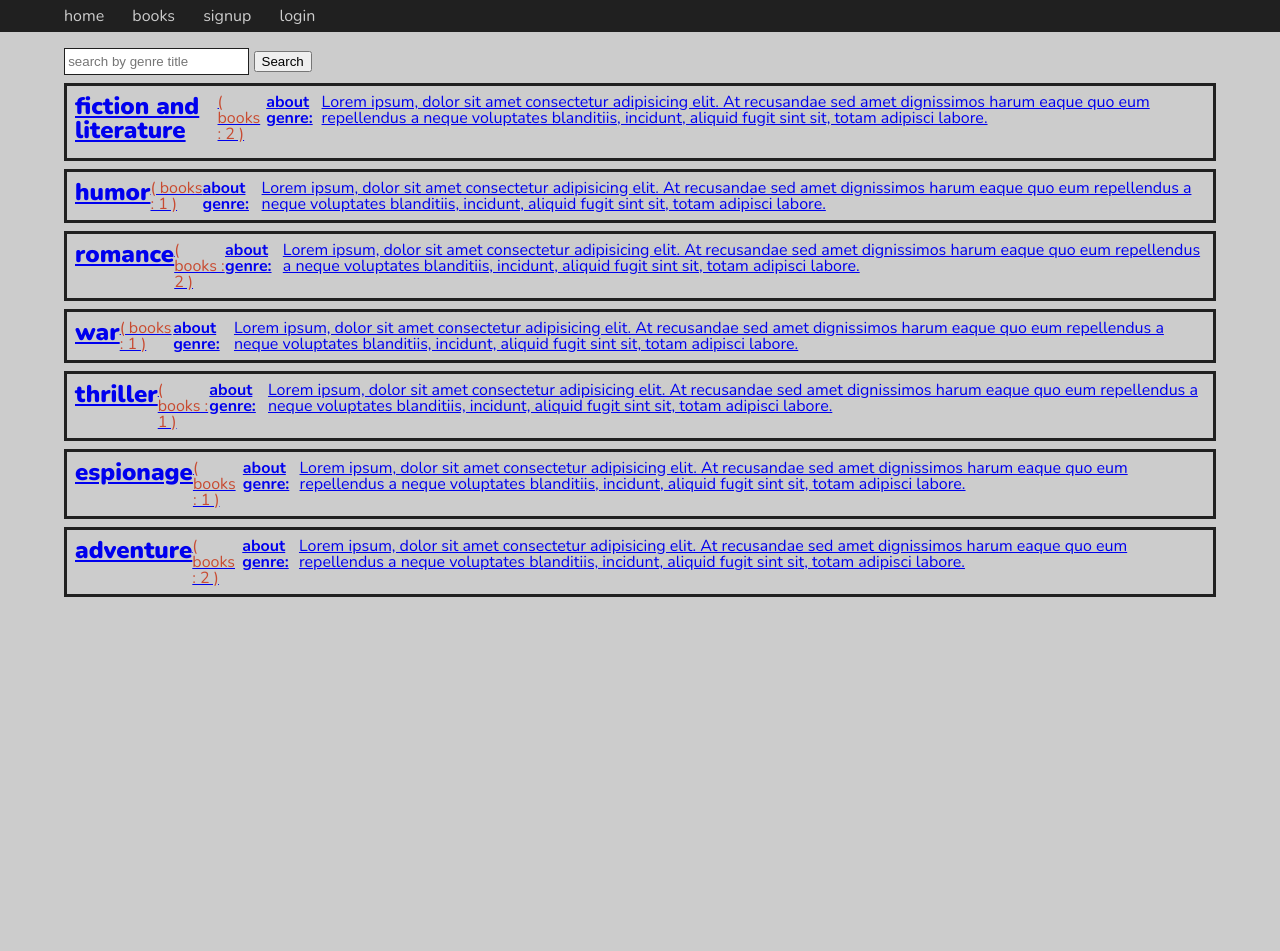
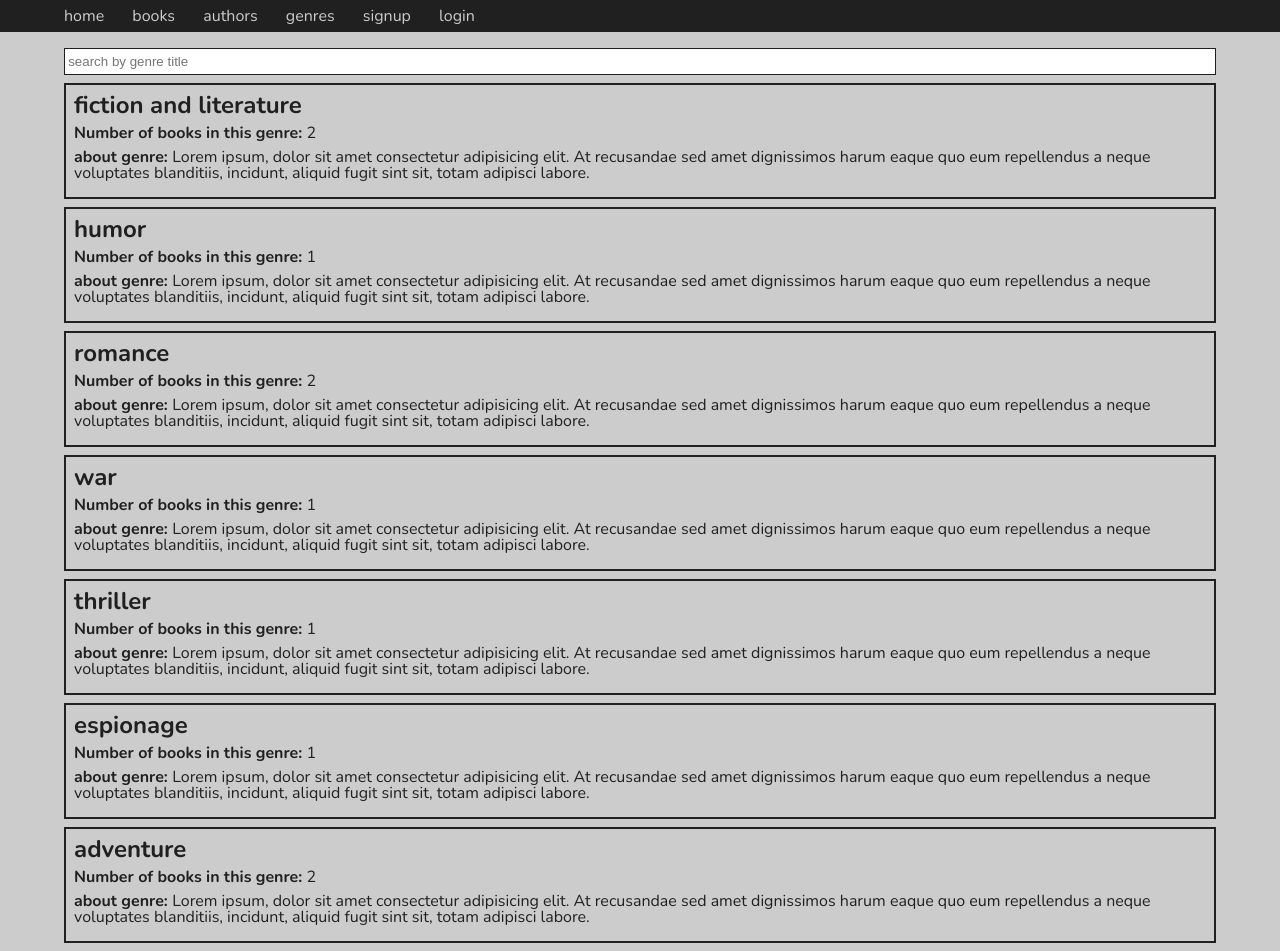
Before and after one commit to originull4/bookstore, a Django app: page /book/genres/ in a window 1280 px wide. Before the commit the page ends 597 px from the top, so only its background shows below. Run offline with Django 4.2, Linux system fonts and the light colour scheme; data comes from the database, SQL or seed files in the repository; both versions use the stored data as it was after the commit.

Commit message:
update authors and genres template

```diff
--- a/static/css/main.css
+++ b/static/css/main.css
@@ -79,7 +79,7 @@ main {
 
 .header {
     font-size: 1.5rem;
-    font-weight: 900;
+    font-weight: 700;
     margin-bottom: .5rem;
 }
 
@@ -126,11 +126,9 @@ input[type=text]:focus, input[type=password]:focus, input[type=file]:focus {
 }
 
 .box {
-    display: flex;
-    justify-content: space-between;
     margin-bottom: .5rem;
     padding: .5rem;
-    border: 3px solid var(--dark);
+    border: 2px solid var(--dark);
 
     -webkit-transition: 0.5s;
     transition: 0.5s;
--- a/templates/base.html
+++ b/templates/base.html
@@ -21,6 +21,8 @@
         <div class="wrapper">
             <a href="{% url 'home' %}">home</a>
             <a href="{% url 'book:books' %}">books</a>
+            <a href="{% url 'book:authors' %}">authors</a>
+            <a href="{% url 'book:genres' %}">genres</a>
 
             {% if user.is_authenticated %}
             <a href="{% url 'customer:cart' %}">cart</a>
--- a/templates/book/books.html
+++ b/templates/book/books.html
@@ -10,7 +10,7 @@
 
 {% for book in books %}
 <a href="{% url 'book:book_detail' book.slug %}" style="text-decoration: none; color: var(--dark);">
-    <div class="box">
+    <div class="box" style="display: flex; justify-content: space-between;">
         <div>
             <div style="margin-bottom: .5rem;">
                 <span class="title">title: </span>
--- a/templates/book/genres.html
+++ b/templates/book/genres.html
@@ -3,27 +3,34 @@
 {% block title %}genres list{% endblock title %}
 
 {% block content %}
-<form action="{% url 'book:genre_list' %}" method="get">
-    <div class="genre_search_form" style="margin-bottom: .5rem;">
-        <input type="text" name="genre_title" placeholder="search by genre title" autofocus>
-        <button type="submit">Search</button>
-    </div>
+
+<form action="{% url 'book:genres' %}" method="get" style="margin-bottom: .5rem;">
+    <input type="text" name="genre_title" placeholder="search by genre title" autofocus style="width: 100%;">
 </form>
 
 {% for genre in genres %}
-<a href="{% url 'book:genre_books' genre.slug %}" class="box-link">
+<a href="{% url 'book:genre_books' genre.slug %}" style="text-decoration: none; color: var(--dark);">
     <div class="box">
+        <div style="margin-bottom: .5rem;">
             <span class="header">{{ genre.title }}</span>
-        <span style="color: var(--red);"> ( books : {{ genre.books.count }} )</span><br>
+        </div>
 
+        <div style="margin-bottom: .5rem;">
+            <span class="title">Number of books in this genre: </span>
+            <span>{{ genre.books.count }}</span>
+        </div>
+
+        <div style="margin-bottom: .5rem;">
             <span class="title">about genre: </span>
             {% if genre.description %}
-        <span>{{ genre.description }}</span><br>
+            <span>{{ genre.description }}</span>
             {% else %}
-        <span>Lorem ipsum, dolor sit amet consectetur adipisicing elit. At recusandae sed amet dignissimos harum eaque
+            <span>Lorem ipsum, dolor sit amet consectetur adipisicing elit. At recusandae sed amet dignissimos harum
+                eaque
                 quo eum repellendus a neque voluptates blanditiis, incidunt, aliquid fugit sint sit, totam adipisci
                 labore.</span>
             {% endif %}
+        </div>
     </div>
 </a>
 {% endfor %}
```
Also changed, not shown: templates/book/authors.html (+16 -9 lines), db.sqlite3. Lines whose indentation alone changed are shown as unchanged.
